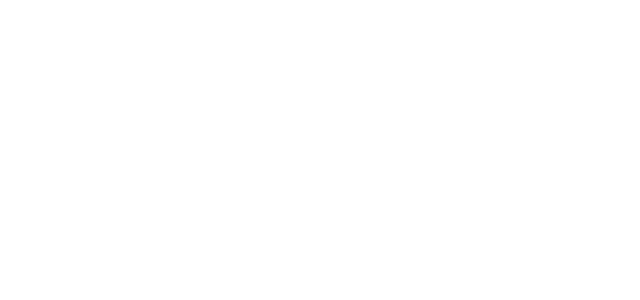
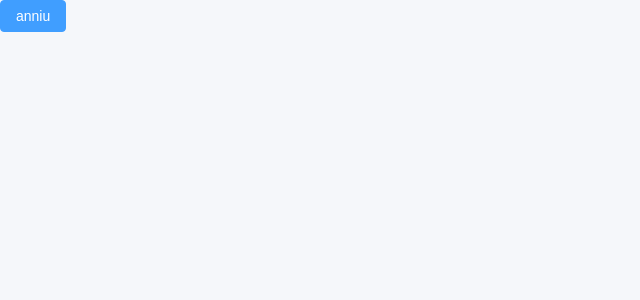
Before and after one commit to leezozz/vue-ui, a Vue app: page /demo in a window 1280 px wide. Shown: the top 300 px of the page, without its empty margins (0-640 px from the left). Built offline with nearby package versions, Linux system fonts and the light colour scheme.

Commit message:
feat(modify-theme)

```diff
--- a/package.json
+++ b/package.json
@@ -10,7 +10,7 @@
   "dependencies": {
     "axios": "^0.24.0",
     "core-js": "^3.6.5",
-    "element-plus": "^1.2.0-beta.1",
+    "element-plus": "^1.2.0-beta.3",
     "js-cookie": "^3.0.1",
     "style-resources-loader": "^1.4.1",
     "vue": "^3.0.0",
--- a/src/App.vue
+++ b/src/App.vue
@@ -19,8 +19,8 @@ export default defineComponent({
     // const store = useStore()
 
     // this
-    const { ctx } = getCurrentInstance()
-    console.log(ctx)
+    // const { ctx } = getCurrentInstance()
+    // console.log(ctx)
 
     return {
     }
@@ -28,6 +28,6 @@ export default defineComponent({
 })
 </script>
 
-<style scoped lang="sass">
+<style lang="sass">
 @import '@/styles/index.scss'
 </style>
--- a/src/main.js
+++ b/src/main.js
@@ -7,6 +7,7 @@ import Widgets from './widgets'
 import GlobalComponents from '@/components'
 import ElementPlus from 'element-plus'
 import 'element-plus/dist/index.css'
+import './styles/element-variables.scss'
 
 const app = createApp(App)
 
--- a/src/modules/DemoTest/components/index.vue
+++ b/src/modules/DemoTest/components/index.vue
@@ -1,5 +1,9 @@
 <template>
-  <div class="xxx-container"></div>
+  <div class="xxx-container">
+    <el-button type="primary">
+      anniu
+    </el-button>
+  </div>
 </template>
 
 <script>
--- a/src/styles/element-status.scss
+++ b/src/styles/element-status.scss
@@ -23,18 +23,18 @@
   color: #606266 !important;
 }
 
-.el-message .el-icon-success {
-  color: $--color-success;
-}
-.el-message .el-icon-warning {
-  color: $--color-warning;
-}
-.el-message .el-icon-info {
-  color: $--color-primary;
-}
-.el-message .el-icon-error {
-  color: $--color-danger;
-}
+// .el-message .el-icon-success {
+//   color: $color-success;
+// }
+// .el-message .el-icon-warning {
+//   color: $color-warning;
+// }
+// .el-message .el-icon-info {
+//   color: $color-primary;
+// }
+// .el-message .el-icon-error {
+//   color: $color-danger;
+// }
 
 .el-button {
   border-radius: 6px;
--- a/src/styles/element-variables.scss
+++ b/src/styles/element-variables.scss
@@ -5,40 +5,39 @@
 
 
 /* theme color */
-$--color-primary: #F37021;
-$--color-success: #67c23a;
-$--color-warning: #e6a23c;
-$--color-danger: #f56c6c;
-$--color-info: #909399;
+// 按需导入，重写覆盖自己所需样式
+// @forward "element-plus/theme-chalk/src/common/var.scss" with (
+//   $colors: (
+//     "primary": (
+//       "base": #F37021,
+//     ),
+//     "success": (
+//       "base":  #67c23a,
+//     ),
+//     "warning": (
+//       "base":  #e6a23c,
+//     ),
+//     "danger": (
+//       "base":  #f56c6c,
+//     ),
+//     "info": (
+//       "base":  #909399,
+//     ),
 
-// $--button-font-weight: 400;
-
-// $--color-text-regular: #1f2d3d;
-// $--border-color-light: #dfe4ed;
-// $--border-color-lighter: #e6ebf5;
-// $--table-border: 1px solid #dfe6ec;
-
-// $--colors: (
-//   "primary": (
-//     "base": #F37021,
 //   ),
-//   "success": (
-//     "base": #67c23a,
+//   $text-color: (
+//     'primary': red,
+//     'regular': #606266,
+//     'secondary': #909399,
+//     'placeholder': #c0c4cc,
 //   ),
-//   "warning": (
-//     "base": #e6a23c,
-//   ),
-//   "danger": (
-//     "base": #f56c6c,
-//   ),
-//   "error": (
-//     "base": #db2828,
-//   ),
-//   "info": (
-//     "base": #909399,
+//   $border-radius: (
+//     'base': 4px,
+//     'small': 2px,
+//     'round': 20px,
+//     'circle': 100%,
 //   ),
 // );
 
-// :export {
-//   colorPrimary: $--color-primary;
-// }
+
+// $--color-primary: #17b3a3!default;
--- a/src/styles/index.scss
+++ b/src/styles/index.scss
@@ -1,4 +1,3 @@
-
 @import '@/styles/global-class.scss';
 @import '@/styles/element-variables.scss';
 @import '@/styles/theme.scss';
--- a/src/styles/theme.scss
+++ b/src/styles/theme.scss
@@ -2,32 +2,18 @@
 /* icon font path, required */
 $--font-path: "element-plus/theme-chalk/fonts";
 
-// @import "element-plus/theme-chalk/src/index";
-// @import "element-plus/theme-chalk/src/index.scss";
-
-// styles/element/index.scss
-/* 只需要覆盖你需要的变量 */
-@forward "element-plus/theme-chalk/src/common/var.scss" with (
-  $colors: (
-    "primary": (
-      "base": green,
-    ),
-  ),
-);
-
-// @import "element-plus/theme-chalk/src/index.scss";
+@import "element-plus/theme-chalk/src/index";
 
 
+// #nprogress .bar {
+//   background: $color-primary !important;
+// }
 
-#nprogress .bar {
-  background: $--color-primary !important;
-}
+// #nprogress .peg {
+//   box-shadow: 0 0 10px $color-primary, 0 0 5px $color-primary !important;
+// }
 
-#nprogress .peg {
-  box-shadow: 0 0 10px $--color-primary, 0 0 5px $--color-primary !important;
-}
-
-#nprogress .spinner-icon {
-  border-top-color: $--color-primary;
-  border-left-color: $--color-primary;
-}
+// #nprogress .spinner-icon {
+//   border-top-color: $color-primary;
+//   border-left-color: $color-primary;
+// }
--- a/vue.config.js
+++ b/vue.config.js
@@ -44,7 +44,7 @@ module.exports = {
   // css: {
   //   loaderOptions: {
   //     scss: {
-  //       additionalData: '@import "~@/styles/element-variables.scss";'
+  //       additionalData: "@import './src/styles/element-variables.scss';"
   //     }
   //   }
   // }
```
Also changed, not shown: 1 other file (tests, documents, lock files or other folders).
